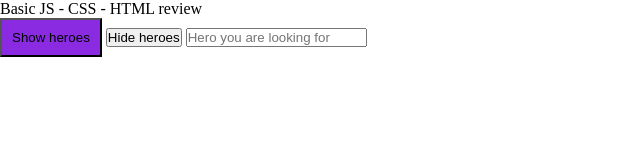
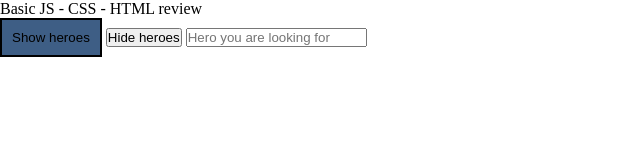
Before and after one commit to ayerebeca95/React.Proyect, a website: page clase 1/index.html in a window 1280 px wide. Shown: the whole page, without its empty margins (0-640 px from the left). Drawn offline with Linux system fonts and the light colour scheme.

Commit message:
desarrollo clase2

```diff
--- a/clase 1/app.js
+++ b/clase 1/app.js
@@ -30,6 +30,7 @@ showButton.addEventListener('click', ()=> {
     lista.innerHTML = content
 })
 
+
 //Añadir funcionalidad para ocultar personajes
 
 hideButton.addEventListener('click', ()=> {
--- a/clase 1/index.css
+++ b/clase 1/index.css
@@ -5,6 +5,8 @@
 }
 
 .show-class{
-    background-color: blueviolet;
+    background-color: rgb(62, 94, 133);
     padding: 10px;
+    border: solid 2px black;
+
 }
```
Also changed, not shown: clase 1/index.html (+4 -0 lines), 2 other files.
